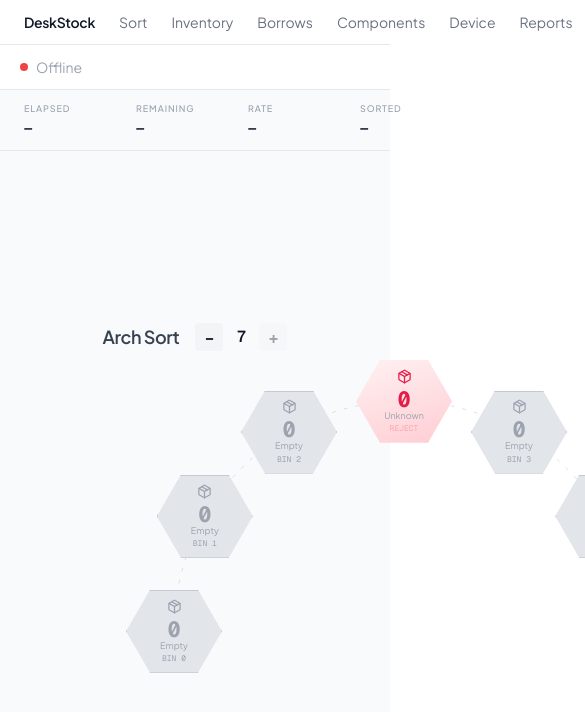
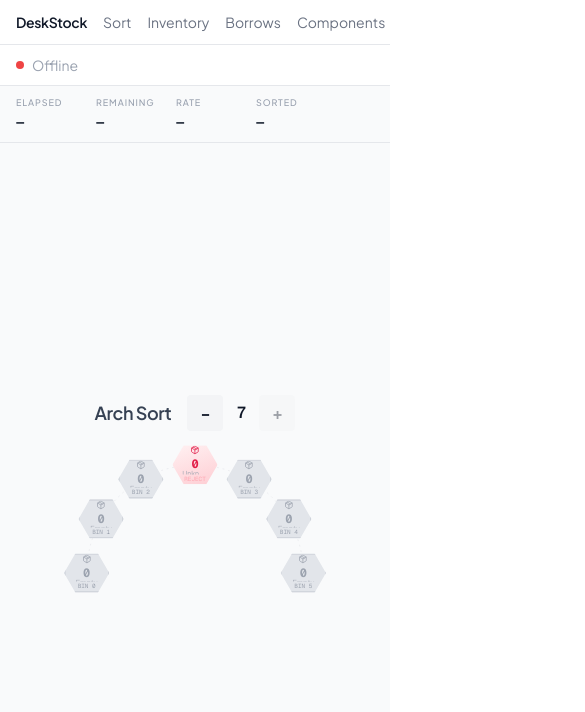
Before and after one commit to EmmanuelJohnW/deskstock, a Next.js app: page / in a window 390 px wide. Shown: the top 712 px of the page, 585 px wide, since content can reach past the window. Built offline with nearby package versions, Linux system fonts and the light colour scheme; no server answers.

Commit message:
feat: Mobile responsiveness

```diff
--- a/src/app/layout.tsx
+++ b/src/app/layout.tsx
@@ -30,14 +30,14 @@ export default function RootLayout({
       className={`${plusJakarta.variable} ${geistMono.variable} h-full antialiased`}
     >
       <body className="min-h-full flex flex-col bg-white text-gray-900">
-        <nav className="flex items-center gap-6 px-6 py-3 bg-white border-b border-gray-200 text-sm sticky top-0 z-10">
-          <span className="font-semibold text-gray-900 tracking-tight">DeskStock</span>
-          <Link href="/"          className="text-gray-500 hover:text-gray-900 transition-colors">Sort</Link>
-          <Link href="/inventory" className="text-gray-500 hover:text-gray-900 transition-colors">Inventory</Link>
-          <Link href="/borrows"   className="text-gray-500 hover:text-gray-900 transition-colors">Borrows</Link>
-          <Link href="/components"className="text-gray-500 hover:text-gray-900 transition-colors">Components</Link>
-          <Link href="/device"    className="text-gray-500 hover:text-gray-900 transition-colors">Device</Link>
-          <Link href="/reports"   className="text-gray-500 hover:text-gray-900 transition-colors">Reports</Link>
+        <nav className="flex items-center gap-4 sm:gap-6 px-4 sm:px-6 py-3 bg-white border-b border-gray-200 text-sm sticky top-0 z-10 overflow-x-auto whitespace-nowrap">
+          <span className="font-semibold text-gray-900 tracking-tight shrink-0">DeskStock</span>
+          <Link href="/"          className="shrink-0 text-gray-500 hover:text-gray-900 transition-colors">Sort</Link>
+          <Link href="/inventory" className="shrink-0 text-gray-500 hover:text-gray-900 transition-colors">Inventory</Link>
+          <Link href="/borrows"   className="shrink-0 text-gray-500 hover:text-gray-900 transition-colors">Borrows</Link>
+          <Link href="/components"className="shrink-0 text-gray-500 hover:text-gray-900 transition-colors">Components</Link>
+          <Link href="/device"    className="shrink-0 text-gray-500 hover:text-gray-900 transition-colors">Device</Link>
+          <Link href="/reports"   className="shrink-0 text-gray-500 hover:text-gray-900 transition-colors">Reports</Link>
         </nav>
         {children}
       </body>
--- a/src/app/page.tsx
+++ b/src/app/page.tsx
@@ -36,8 +36,8 @@ export default function DashboardPage() {
         runStatus={device.runStatus}
       />
 
-      <main className="flex-1 flex flex-col items-center justify-center gap-5 p-6">
-        <div className="flex items-center gap-4">
+      <main className="flex-1 flex flex-col items-center justify-center gap-5 p-4 sm:p-6 w-full">
+        <div className="flex flex-wrap items-center justify-center gap-4">
           <h1 className="text-lg font-semibold text-gray-700 tracking-tight">
             Arch Sort
           </h1>
--- a/src/components/ArchBinMap.tsx
+++ b/src/components/ArchBinMap.tsx
@@ -45,6 +45,8 @@ export function ArchBinMap({ bins, binCount }: ArchBinMapProps) {
   const order = buildArchOrder(binCount)
   const stepDeg = order.length > 1 ? 180 / (order.length - 1) : 0
 
+  // Positions/sizes are expressed as % of the container (not px) so the whole
+  // arch scales with its box — see the wrapper's aspect-ratio + @container below.
   const points = order.map(({ binIdx, isReject }, slot) => {
     const deg = 180 - slot * stepDeg
     const rad = (deg * Math.PI) / 180
@@ -52,16 +54,25 @@ export function ArchBinMap({ bins, binCount }: ArchBinMapProps) {
     const y = ARC_CENTER_Y - ARC_RADIUS * Math.sin(rad)
     const bin = bins[binIdx] ?? null
     const isEmpty = !bin && !isReject
-    return { x, y, binIdx, isReject, isEmpty, bin }
+    return { leftPct: (x / CONTAINER_W) * 100, topPct: (y / CONTAINER_H) * 100, binIdx, isReject, isEmpty, bin }
   })
 
   const archPath = points.length > 0
     ? `M ${ARC_CENTER_X - ARC_RADIUS} ${ARC_CENTER_Y} A ${ARC_RADIUS} ${ARC_RADIUS} 0 0 1 ${ARC_CENTER_X + ARC_RADIUS} ${ARC_CENTER_Y}`
     : ''
 
+  const hexWidthPct = (HEX_W / CONTAINER_W) * 100
+  const hexHeightPct = (HEX_H / CONTAINER_H) * 100
+
   return (
-    <div className="relative mx-auto" style={{ width: CONTAINER_W, height: CONTAINER_H }}>
-      <svg className="absolute inset-0 pointer-events-none" width={CONTAINER_W} height={CONTAINER_H}>
+    <div
+      className="@container relative mx-auto w-full"
+      style={{ maxWidth: CONTAINER_W, aspectRatio: `${CONTAINER_W} / ${CONTAINER_H}` }}
+    >
+      <svg
+        className="absolute inset-0 w-full h-full pointer-events-none"
+        viewBox={`0 0 ${CONTAINER_W} ${CONTAINER_H}`}
+      >
         <path
           d={archPath}
           fill="none"
@@ -71,11 +82,17 @@ export function ArchBinMap({ bins, binCount }: ArchBinMapProps) {
         />
       </svg>
 
-      {points.map(({ x, y, binIdx, isReject, isEmpty, bin }, slot) => (
+      {points.map(({ leftPct, topPct, binIdx, isReject, isEmpty, bin }, slot) => (
         <div
           key={slot}
           className="absolute"
-          style={{ left: x - HEX_W / 2, top: y - HEX_H / 2, width: HEX_W, height: HEX_H }}
+          style={{
+            left: `${leftPct}%`,
+            top: `${topPct}%`,
+            width: `${hexWidthPct}%`,
+            height: `${hexHeightPct}%`,
+            transform: 'translate(-50%, -50%)',
+          }}
         >
           <HexBin
             idx={binIdx}
--- a/src/components/BinCountControl.tsx
+++ b/src/components/BinCountControl.tsx
@@ -9,7 +9,7 @@ interface BinCountControlProps {
 
 export function BinCountControl({ value, onChange, disabled }: BinCountControlProps) {
   const btnBase =
-    'w-7 h-7 rounded flex items-center justify-center bg-gray-100 text-gray-900 font-bold text-base transition-colors'
+    'w-9 h-9 sm:w-7 sm:h-7 rounded flex items-center justify-center bg-gray-100 text-gray-900 font-bold text-base transition-colors'
   const btnEnabled  = 'hover:bg-gray-200 active:bg-gray-300'
   const btnDisabled = 'opacity-40 cursor-not-allowed'
 
--- a/src/components/HexBin.tsx
+++ b/src/components/HexBin.tsx
@@ -60,11 +60,18 @@ export function HexBin({ idx, component, count, isReject, isEmpty }: HexBinProps
         border: isEmpty ? '1px solid #c4c9d2' : 'none',
       }}
     >
-      <Icon style={{ color: accentColor, width: 15, height: 15, flexShrink: 0 }} />
+      <Icon
+        style={{
+          color: accentColor,
+          width: 'clamp(9px, 2cqw, 15px)',
+          height: 'clamp(9px, 2cqw, 15px)',
+          flexShrink: 0,
+        }}
+      />
 
       <span
         className="font-mono font-bold tabular-nums leading-none mt-1"
-        style={{ fontSize: 22, color: accentColor }}
+        style={{ fontSize: 'clamp(12px, 2.9cqw, 22px)', color: accentColor }}
       >
         {count}
       </span>
@@ -72,7 +79,7 @@ export function HexBin({ idx, component, count, isReject, isEmpty }: HexBinProps
       <span
         className="text-center leading-tight"
         style={{
-          fontSize: 9,
+          fontSize: 'clamp(7px, 1.2cqw, 9px)',
           color: labelColor,
           padding: '0 22%',
           width: '100%',
@@ -86,7 +93,7 @@ export function HexBin({ idx, component, count, isReject, isEmpty }: HexBinProps
 
       <span
         className="font-mono"
-        style={{ fontSize: 8, color: binLabelColor, marginTop: 1 }}
+        style={{ fontSize: 'clamp(6px, 1.05cqw, 8px)', color: binLabelColor, marginTop: 1 }}
       >
         {binLabel}
       </span>
--- a/src/components/StatusBar.tsx
+++ b/src/components/StatusBar.tsx
@@ -15,10 +15,10 @@ interface StatusBarProps {
 
 export function StatusBar({ online, rssi, fw, profile, runId }: StatusBarProps) {
   return (
-    <header className="flex items-center gap-4 px-5 py-3 bg-white/90 border-b border-gray-200 backdrop-blur text-sm">
+    <header className="flex flex-wrap items-center gap-x-4 gap-y-1 px-4 sm:px-5 py-2.5 sm:py-3 bg-white/90 border-b border-gray-200 backdrop-blur text-sm">
       <div className="flex items-center gap-2">
         <span
-          className="w-2 h-2 rounded-full transition-colors duration-500"
+          className="w-2 h-2 rounded-full transition-colors duration-500 shrink-0"
           style={{ background: online ? '#059669' : '#ef4444' }}
         />
         <span className={online ? 'text-gray-900' : 'text-gray-400'}>
@@ -27,23 +27,23 @@ export function StatusBar({ online, rssi, fw, profile, runId }: StatusBarProps)
       </div>
 
       {rssi != null && (
-        <span className="text-gray-400 text-xs">
+        <span className="hidden sm:inline text-gray-400 text-xs">
           {rssi} dBm · {rssiQuality(rssi)}
         </span>
       )}
 
       {fw != null && (
-        <span className="text-gray-400 text-xs font-mono">fw {fw}</span>
+        <span className="hidden sm:inline text-gray-400 text-xs font-mono">fw {fw}</span>
       )}
 
-      <div className="flex-1" />
+      <div className="hidden sm:block flex-1" />
 
       {profile != null && (
-        <span className="text-emerald-600 font-medium">{profile}</span>
+        <span className="text-emerald-600 font-medium truncate max-w-full">{profile}</span>
       )}
 
       {runId != null && (
-        <span className="text-gray-400 font-mono text-xs">{runId}</span>
+        <span className="text-gray-400 font-mono text-xs truncate max-w-full">{runId}</span>
       )}
     </header>
   )
--- a/src/components/TelemetryBar.tsx
+++ b/src/components/TelemetryBar.tsx
@@ -13,7 +13,7 @@ interface TelemetryBarProps {
 
 function Stat({ label, value }: { label: string; value: string }) {
   return (
-    <div className="flex flex-col gap-0.5 min-w-[80px]">
+    <div className="flex flex-col gap-0.5 min-w-[64px] sm:min-w-[80px]">
       <span className="text-[9px] text-gray-400 uppercase tracking-widest font-medium">
         {label}
       </span>
@@ -33,7 +33,7 @@ export function TelemetryBar({ elapsedMs, estRemainingMs, liveSorted, runStatus
   const isActive = runStatus !== 'idle'
 
   return (
-    <div className="flex gap-8 px-6 py-3 bg-gray-50 border-b border-gray-200">
+    <div className="flex flex-wrap gap-4 sm:gap-8 px-4 sm:px-6 py-2.5 sm:py-3 bg-gray-50 border-b border-gray-200">
       <Stat label="Elapsed"   value={isActive ? fmtMs(elapsedMs) : '—'} />
       <Stat
         label="Remaining"
```
